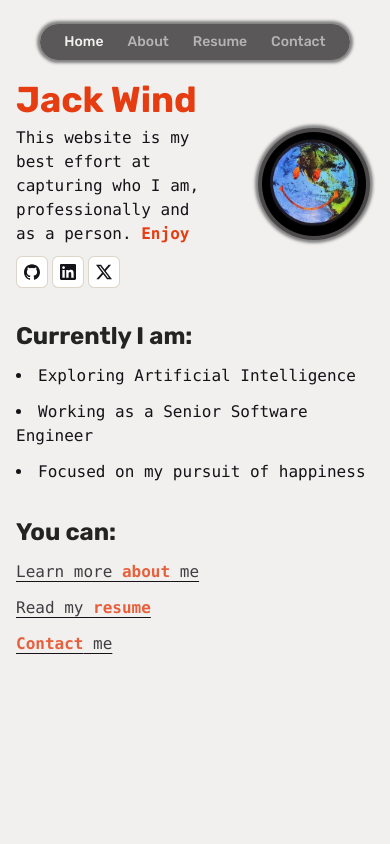
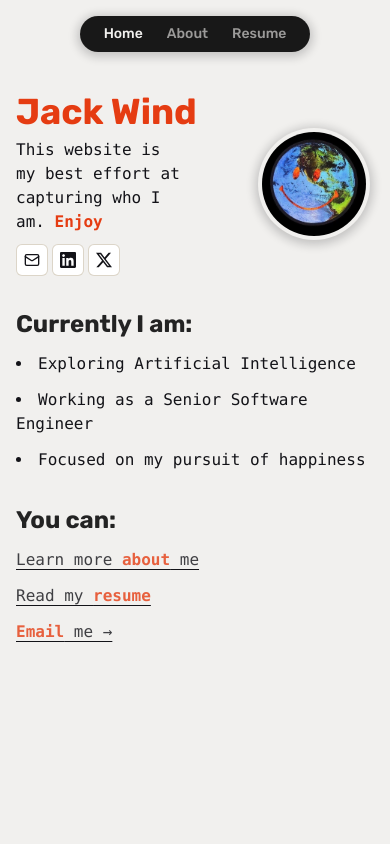
Before and after one commit to Jckwind/JackWindham.com, a Next.js app in the folder frontend/: page / in a window 390 px wide. Shown: the top 844 px of the page. Built offline with nearby package versions, Linux system fonts and the light colour scheme.

Commit message:
good progress, removed contact page, made mobile and desktop nav similar, tweaked colors

```diff
--- a/frontend/src/app/globals.css
+++ b/frontend/src/app/globals.css
@@ -26,7 +26,7 @@
             --text: 35 35 35;
             --muted-text: 19 19 24;
 
-            --popover: 74 72 73;
+            --popover: 0 0 0;
             --popover-text: 241 240 238;
 
             --primary: 229 60 18;
--- a/frontend/src/color/color.json
+++ b/frontend/src/color/color.json
@@ -40,8 +40,8 @@
         "dark": "#000000"
     },
     "popover": {
-        "light": "#4A4849",
-        "dark": "000000"
+        "light": "#000000",
+        "dark": "#000000"
     },
     "popover-text": {
         "light": "#f1f0ee",
--- a/frontend/src/components/footer.tsx
+++ b/frontend/src/components/footer.tsx
@@ -26,7 +26,7 @@ export const Footer = () => {
                   href="https://jarocki.me/"
                   className="text-sm text-center underline underline-offset-2 text-muted-text/50"
                 >
-                  This site is inspired by Bartosz Jarocki&#39;s work.
+                  This site was inspired by Bartosz Jarocki&#39;s work.
                 </a>
               </div>
             </div>
--- a/frontend/src/components/header.tsx
+++ b/frontend/src/components/header.tsx
@@ -1,149 +1,18 @@
 import { useRouter } from 'next/router';
-import React, { useEffect, useLayoutEffect, useRef } from 'react';
+import React, { useCallback, useEffect, useLayoutEffect, useMemo, useRef } from 'react';
 
-import { Avatar, AvatarContainer } from '@/components/ui/avatar';
 import { Container } from '@/components/container';
 import { MobileNavigation, DesktopNavigation } from '@/components/navigation';
 
-const clamp = (number: number, a: number, b: number) => {
-    let min = Math.min(a, b);
-    let max = Math.max(a, b);
-    return Math.min(Math.max(number, min), max);
-};
-
 export const Header = () => {
-    let isHomePage = useRouter().pathname === '/';
-
-    let headerRef = useRef<HTMLDivElement | null>(null);
-    let avatarRef = useRef<HTMLDivElement | null>(null);
-    let isInitial = useRef(true);
-
-    const useIsomorphicLayoutEffect = typeof window !== 'undefined' ? useLayoutEffect : useEffect;
-
-    useIsomorphicLayoutEffect(() => {
-        let downDelay = avatarRef.current?.offsetTop ?? 0;
-        let upDelay = 64;
-
-        function setProperty(property: any, value: any) {
-            document.documentElement.style.setProperty(property, value);
-        }
-
-        function removeProperty(property: any) {
-            document.documentElement.style.removeProperty(property);
-        }
-
-        function updateHeaderStyles() {
-            let { top, height } = headerRef.current!.getBoundingClientRect();
-            let scrollY = clamp(window.scrollY, 0, document.body.scrollHeight - window.innerHeight);
-
-            if (isInitial.current) {
-                setProperty('--header-position', 'sticky');
-            }
-
-            setProperty('--content-offset', `${downDelay}px`);
-
-            if (isInitial.current || scrollY < downDelay) {
-                setProperty('--header-height', `${downDelay + height}px`);
-                setProperty('--header-mb', `${-downDelay}px`);
-            } else if (top + height < -upDelay) {
-                let offset = Math.max(height, scrollY - upDelay);
-                setProperty('--header-height', `${offset}px`);
-                setProperty('--header-mb', `${height - offset}px`);
-            } else if (top === 0) {
-                setProperty('--header-height', `${scrollY + height}px`);
-                setProperty('--header-mb', `${-scrollY}px`);
-            }
-
-            if (top === 0 && scrollY > 0 && scrollY >= downDelay) {
-                setProperty('--header-inner-position', 'fixed');
-                removeProperty('--header-top');
-                removeProperty('--avatar-top');
-            } else {
-                removeProperty('--header-inner-position');
-                setProperty('--header-top', '0px');
-                setProperty('--avatar-top', '0px');
-            }
-        }
-
-        function updateAvatarStyles() {
-            if (!isHomePage) {
-                return;
-            }
-
-            let fromScale = 1;
-            let toScale = 36 / 64;
-            let fromX = 0;
-            let toX = 2 / 16;
-
-            let scrollY = downDelay - window.scrollY;
-
-            let scale = (scrollY * (fromScale - toScale)) / downDelay + toScale;
-            scale = clamp(scale, fromScale, toScale);
-
-            let x = (scrollY * (fromX - toX)) / downDelay + toX;
-            x = clamp(x, fromX, toX);
-
-            setProperty('--avatar-image-transform', `translate3d(${x}rem, 0, 0) scale(${scale})`);
-
-            let borderScale = 1 / (toScale / scale);
-            let borderX = (-toX + x) * borderScale;
-            let borderTransform = `translate3d(${borderX}rem, 0, 0) scale(${borderScale})`;
-
-            setProperty('--avatar-border-transform', borderTransform);
-            setProperty('--avatar-border-opacity', scale === toScale ? 1 : 0);
-        }
-
-        function updateStyles() {
-            updateHeaderStyles();
-            updateAvatarStyles();
-            isInitial.current = false;
-        }
-
-        updateStyles();
-        window.addEventListener('scroll', updateStyles, { passive: true });
-        window.addEventListener('resize', updateStyles);
-
-        return () => {
-            window.removeEventListener('scroll', updateStyles, {
-                passive: true,
-            } as any); // TODO: why is TS complaining here?
-            window.removeEventListener('resize', updateStyles);
-        };
-    }, [isHomePage]);
-
     return (
-        <>
-            <header
-                className="pointer-events-none relative z-50 flex flex-col"
-                style={{
-                    height: 'var(--header-height)',
-                    marginBottom: 'var(--header-mb)',
-                }}
-            >
-                <div
-                    ref={headerRef}
-                    className="top-0 z-10 h-16 pt-6"
-                    style={
-                        {
-                            position: 'var(--header-position)',
-                        } as unknown as React.CSSProperties
-                    }
-                >
-                    <Container
-                        className="top-[var(--header-top,theme(spacing.6))] w-full"
-                        style={
-                            {
-                                position: 'var(--header-inner-position)',
-                            } as unknown as React.CSSProperties
-                        }
-                    >
-                        <div className="flex flex-1 justify-center">
-                            <DesktopNavigation className="pointer-events-auto hidden md:block" />
-                            <MobileNavigation className="pointer-events-auto md:hidden mb-2" />
-                        </div>
-                    </Container>
+        <header className="sticky top-0 z-10 mb-2 md:mb-0">
+            <Container className="flex items-center justify-between py-4">
+                <div className="flex items-center">
+                    <DesktopNavigation className="hidden md:flex" />
+                    <MobileNavigation className="md:hidden" />
                 </div>
-            </header>
-        </>
+            </Container>
+        </header>
     );
 };
--- a/frontend/src/components/navigation.tsx
+++ b/frontend/src/components/navigation.tsx
@@ -53,7 +53,7 @@ export const DesktopNavigation = (
 ) => {
   return (
     <nav {...props}>
-      <ul className="flex rounded-full bg-popover/90 px-3 text-sm font-medium shadow-[0_0_3px_3px] shadow-shadow/50">
+      <ul className="flex rounded-full bg-popover/90 px-3 text-sm font-medium shadow-[0_2px_10px_3px] shadow-shadow/20">
         {routes.map((item) => {
           return (
             <NavItem key={item.path} href={item.path}>
@@ -69,7 +69,7 @@ export const DesktopNavigation = (
 export const MobileNavigation = (props: React.HTMLAttributes<HTMLDivElement>) => {
   return (
     <nav {...props}>
-      <ul className="flex rounded-full bg-popover/90 px-3 text-sm font-medium shadow-[0_0_3px_3px] shadow-shadow/50">
+      <ul className="flex rounded-full bg-popover/90 px-3 text-sm font-medium shadow-[0_2px_10px_3px] shadow-shadow/20">
         {routes.map((item) => {
           return (
             <NavItem key={item.path} href={item.path}>
--- a/frontend/src/components/ui/image.tsx
+++ b/frontend/src/components/ui/image.tsx
@@ -20,8 +20,8 @@ export const ImageContainer = ({ src = Me.avatarURL, alt = Me.name, large = fals
           sizes={large ? '10rem' : '2.25rem'}
           className={clsx(
             className,
-            large ? 'h-[7rem] w-[7rem] lg:h-[10rem] lg:w-[10rem] p-1 shadow-[0_0_3px_3px]' : 'h-10 w-10 p-0.5 shadow-[0_0_2px_2px]',
-            'rounded-full object-cover text-center bg-popover shadow-shadow/50',
+            large ? 'h-[7rem] w-[7rem] lg:h-[10rem] lg:w-[10rem] p-1 shadow-[0_2px_10px_3px]' : 'h-10 w-10 p-0.5 shadow-[0_0_2px_2px]',
+            'rounded-full object-cover text-center shadow-shadow/20',
           )}
           priority
         />
--- a/frontend/src/config/routes.ts
+++ b/frontend/src/config/routes.ts
@@ -19,10 +19,5 @@ export const routes: Route[] = [
     name: 'Resume',
     path: '/resume',
     isExternal: false,
-  },
-  {
-    name: 'Contact',
-    path: '/contact',
-    isExternal: false,
-  },
+  }
 ];
--- a/frontend/src/pages/index.tsx
+++ b/frontend/src/pages/index.tsx
@@ -31,9 +31,16 @@ export default function Home() {
           <div className="flex-1 space-y-1.5">
             <h1 className="text-4xl font-bold text-primary">{Me.name}</h1>
             <ReactMarkdown components={{ strong: ({ node, ...props }) => <span className='font-black text-primary' {...props} /> }} className="max-w-md text-pretty font-mono text-base text-muted-text pr-10">
-              This website is my best effort at capturing who I am, professionally and as a person. **Enjoy**
+              This website is my best effort at capturing who I am. **Enjoy**
             </ReactMarkdown>
             <div className="flex gap-x-1 pt-1 font-mono text-sm text-muted-text print:hidden">
+              {Me.contact.email ? (
+                <Button className="size-8" variant="outline" size="icon" asChild>
+                  <a href={`mailto:${Me.contact.email}`}>
+                    <MailIcon className="size-4" />
+                  </a>
+                </Button>
+              ) : null}
               {Me.contact.social.map((social) => (
                 <Button key={social.name} className="size-8" variant="outline" size="icon" asChild>
                   <a href={social.url}>
@@ -71,13 +78,15 @@ export default function Home() {
                 </ReactMarkdown>
               </Link>
             </li>
-            <li>
-              <Link href="/resume" className="transition hover:text-primary/80  underline underline-offset-4">
-                <ReactMarkdown components={{ strong: ({ node, ...props }) => <span className='font-black text-primary/80' {...props} /> }} className="text-muted-text/80 pr-10">
-                  **Contact** me
-                </ReactMarkdown>
-              </Link>
-            </li>
+            {Me.contact.email ? (
+              <li>
+                <Link href={`mailto:${Me.contact.email}`} className="transition hover:text-primary/80 underline underline-offset-4">
+                  <ReactMarkdown components={{ strong: ({ node, ...props }) => <span className='font-black text-primary/80' {...props} /> }} className="text-muted-text/80 pr-10">
+                    **Email** me &rarr;
+                  </ReactMarkdown>
+                </Link>
+              </li>
+            ) : null}
           </ul>
         </Section>
       </section>
```
Also changed, not shown: frontend/src/color/color.md (+2 -2 lines), frontend/src/components/ui/avatar.tsx (deleted, +0 -47 lines), frontend/src/data/info.tsx (+5 -5 lines), frontend/src/pages/resume.tsx (+17 -17 lines).
